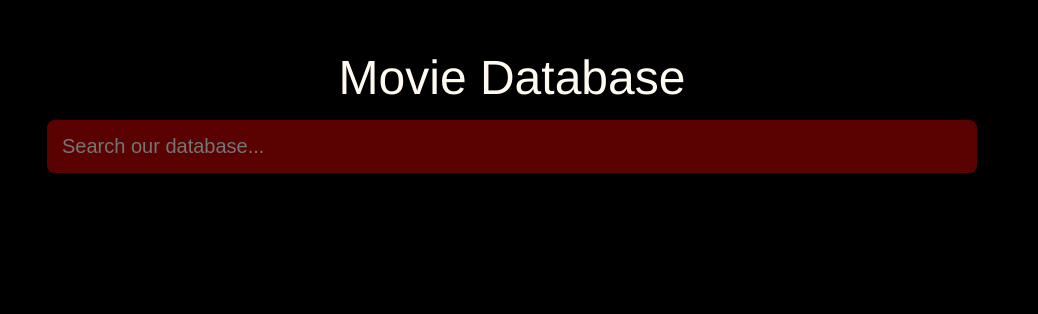
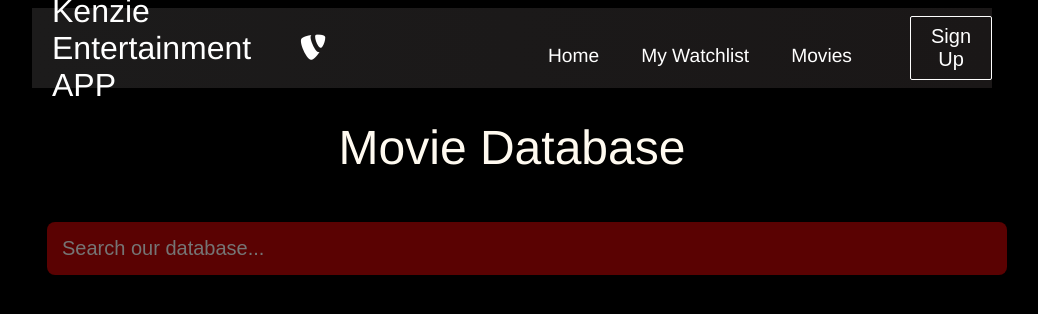
Before and after one commit to ArisFornasari/kapstone-project-13, a React (Create React App) app: page / in a window 1280 px wide. Shown: the top 314 px of the page, without its empty margins (128-1166 px from the left). Built offline with nearby package versions, Linux system fonts and the light colour scheme.

Commit message:
CREATED HOMEPAGE NAVBAR MENU

```diff
--- a/package.json
+++ b/package.json
@@ -9,6 +9,7 @@
     "axios": "^0.21.1",
     "react": "^17.0.2",
     "react-dom": "^17.0.2",
+    "react-router-dom": "^5.2.0",
     "react-scripts": "4.0.3",
     "web-vitals": "^1.1.1"
   },
--- a/public/index.html
+++ b/public/index.html
@@ -10,6 +10,12 @@
       content="Web site created using create-react-app"
     />
     <link rel="apple-touch-icon" href="%PUBLIC_URL%/logo192.png" />
+    <link rel="stylesheet" href="https://use.fontawesome.com/releases/v5.15.3/css/all.css" integrity="sha384-SZXxX4whJ79/gErwcOYf+zWLeJdY/qpuqC4cAa9rOGUstPomtqpuNWT9wdPEn2fk" crossorigin="anonymous">
+    <link
+    href="https://fonts.googleapis.com/css2?family=PT+Sans:wght@700&display=swap"
+    rel="stylesheet"/>
+
+
     <!--
       manifest.json provides metadata used when your web app is installed on a
       user's mobile device or desktop. See https://developers.google.com/web/fundamentals/web-app-manifest/
@@ -24,7 +30,7 @@
       work correctly both with client-side routing and a non-root public URL.
       Learn how to configure a non-root public URL by running `npm run build`.
     -->
-    <title>React App</title>
+    <title>Kenzie Box Office</title>
   </head>
   <body>
     <noscript>You need to enable JavaScript to run this app.</noscript>
--- a/src/App.js
+++ b/src/App.js
@@ -1,5 +1,8 @@
 import React, { useState } from 'react';
 import axios from 'axios';
+
+import Navbar from "./components/Navbar";
+import {BrowserRouter as Router, Switch, Route} from "react-router-dom";
 
 import Search from './components/Search'
 import Results from './components/Results'
@@ -55,13 +58,21 @@
 
   return (
     <div className="App">
+      <main>
+
+      <Router>
+     <Navbar/>
+     <switch>
+       <Route path="/" exact/>
+     </switch>
+
       <header>
         <h1>Movie Database</h1>
       </header>
-      <main>
         <Search handleInput={handleInput} search={search} />
 
         <Results results={state.results} openPopup={openPopup} />
+     </Router>
 
         {(typeof state.selected.Title != "undefined") ? <Popup selected={state.selected} closePopup=
         {closePopup} /> : false}
--- /dev/null
+++ b/src/components/Button.css
@@ -0,0 +1,47 @@
+:root{
+    --primary: #fff;
+}
+
+.btn {
+
+padding: 8px 20px;
+border-radius: 2px;
+outline: none;
+border: none;
+cursor: pointer;
+
+}
+
+.btn--primary {
+    background-color: var(--primary);
+    color: #242424;
+    border: 1px solid var(--primary);
+}
+
+.btn--outline{
+    background-color: transparent;
+    color: #fff;
+    padding: 8pc 20px;
+    border: 1px solid var(--primary);
+    transition: all 0.3s ease-out;
+
+}
+
+.btn--medium{
+    padding: 8px 20px;
+    font-size: 20px;
+
+}
+
+.btn--large{
+    padding: 12px 26px;
+    font-size: 20px;
+}
+
+.btn--medium:hover,
+.btn--large:hover{
+    background-color: #fff;
+    color: #242424;
+    transition: all 0.3s ease-out;
+
+}
--- /dev/null
+++ b/src/components/Button.js
@@ -0,0 +1,35 @@
+import React from 'react';
+import "./Button.css";
+import { Link } from "react-router-dom"
+
+const STYLES = ["btn--primary", "btn--outline"]
+
+const SIZES = ["btn--medium", "btn--large"]
+export const Button = ({
+    children,
+    type,
+    onClick,
+    buttonStyle,
+    buttonSize
+}) => {
+    const checkButtonStyle = STYLES.includes(buttonStyle)
+    ? buttonStyle
+    : STYLES[0]
+
+    const checkButtonSize = SIZES.includes(buttonSize)
+    ? buttonSize
+    : SIZES[0]
+
+    return (
+        // This allows anything to render thats inside the button
+        <Link to="sign-up" className="btn-mobile">
+            <button
+            className={`btn ${checkButtonStyle} ${checkButtonSize}` }
+            onClick={onClick}
+            type={type}
+            >
+
+                {children}
+            </button>
+        </Link>     )
+};
--- /dev/null
+++ b/src/components/Navbar.css
@@ -0,0 +1,158 @@
+.navbar {
+    background: linear-gradient(90deg, rgb(28, 27, 27) 0%, rgb(26, 23, 23) 100%);
+    height: 80px;
+    display: flex;
+    justify-content: center;
+    align-items: center;
+    font-size: 1.2rem;
+    position: sticky;
+    top: 0;
+    z-index: 999;
+  }
+
+  .navbar-container {
+    display: flex;
+    justify-content: center;
+    align-items: center;
+    height: 80px;
+    max-width: 960px;
+  }
+
+  .navbar-logo {
+    color: #fff;
+    justify-self: start;
+    margin-left: 20px;
+    cursor: pointer;
+    text-decoration: none;
+    font-size: 2rem;
+    display: flex;
+    align-items: center;
+  }
+
+  .fa-typo3 {
+    margin-left: 0.5rem;
+    font-size: 1.8rem;
+  }
+
+  .nav-menu {
+    display: grid;
+    grid-template-columns: repeat(4, auto);
+    grid-gap: 10px;
+    list-style: none;
+    text-align: center;
+    width: 60vw;
+    justify-content: end;
+    margin-right: 2rem;
+  }
+
+  .nav-item {
+    height: 80px;
+  }
+
+  .nav-links {
+    color: #fff;
+    display: flex;
+    align-items: center;
+    text-decoration: none;
+    padding: 0.5rem 1rem;
+    height: 100%;
+  }
+
+  .nav-links:hover {
+    border-bottom: 4px solid #fff;
+    transition: all 0.2s ease-out;
+  }
+
+  .fa-bars {
+    color: #fff;
+  }
+
+  .nav-links-mobile {
+    display: none;
+  }
+
+  .menu-icon {
+    display: none;
+  }
+
+  @media screen and (max-width: 960px) {
+    .NavbarItems {
+      position: relative;
+    }
+
+    .nav-menu {
+      display: flex;
+      flex-direction: column;
+      width: 100%;
+      height: 90vh;
+      position: absolute;
+      top: 80px;
+      left: -100%;
+      opacity: 1;
+      transition: all 0.5s ease;
+    }
+
+    .nav-menu.active {
+      background: #242222;
+      left: 0;
+      opacity: 1;
+      transition: all 0.5s ease;
+      z-index: 1;
+    }
+
+    .nav-links {
+      text-align: center;
+      padding: 2rem;
+      width: 100%;
+      display: table;
+    }
+
+    .nav-links:hover {
+      background-color: #fff;
+      color: #242424;
+      border-radius: 0;
+    }
+
+    .navbar-logo {
+      position: absolute;
+      top: 0;
+      left: 0;
+      transform: translate(25%, 50%);
+    }
+
+    .menu-icon {
+      display: block;
+      position: absolute;
+      top: 0;
+      right: 0;
+      transform: translate(-100%, 60%);
+      font-size: 1.8rem;
+      cursor: pointer;
+    }
+
+    .fa-times {
+      color: #fff;
+      font-size: 2rem;
+    }
+
+    .nav-links-mobile {
+      display: block;
+      text-align: center;
+      margin: 2rem auto;
+      border-radius: 4px;
+      width: 80%;
+      text-decoration: none;
+      font-size: 1.5rem;
+      background-color: transparent;
+      color: #fff;
+      padding: 14px 20px;
+      border: 1px solid #fff;
+      transition: all 0.3s ease-out;
+    }
+
+    .nav-links-mobile:hover {
+      background: #fff;
+      color: #242424;
+      transition: 250ms;
+    }
+  }
--- /dev/null
+++ b/src/components/Navbar.js
@@ -0,0 +1,62 @@
+import React, {useState} from 'react'
+import {Link} from "react-router-dom"
+import "./Navbar.css";
+import {Button} from "./Button"
+
+export default function Navbar() {
+
+    const [click, setClick] = useState(false)
+    const [button, setButton] = useState(true)
+    const handleClick = () => setClick(!click);
+    const closeMobileMenu = () => setClick(false)
+
+    const showButton = () => {
+        if(window.innerWidth <= 960){
+            setButton(false);
+        }else {
+            setButton(true);
+        }
+    };
+
+    window.addEventListener("resize", showButton)
+
+    return (
+<>
+
+<nav className="navbar">
+   <div className="navbar-container">
+       <Link to="/" className="navbar-logo">
+       Kenzie Entertainment APP <i className="fab fa-typo3"/>
+       </Link>
+       <div className="menu-icon" onClick={handleClick}>
+       <i className={click ? "fas fa-times" : "fas fa-bars"}/>
+    </div>
+    <ul className={click ? "nav-menu active" : "nav-menu"}>
+    <li className="nav-item">
+        <Link to="/" className="nav-links" onClick={closeMobileMenu}>
+            Home
+        </Link>
+    </li>
+    <li className="nav-item">
+        <Link to="/my-watchlist" className="nav-links" onClick={closeMobileMenu}>
+            My Watchlist
+        </Link>
+    </li>
+    <li className="nav-item">
+        <Link to="/movies" className="nav-links" onClick={closeMobileMenu}>
+            Movies
+        </Link>
+    </li>
+    <li className="nav-item">
+        <Link to="/sign-up" className="nav-links-mobile" onClick={closeMobileMenu}>
+            Sign Up
+        </Link>
+    </li>
+    </ul>
+    {button && <Button buttonStyle="btn--outline">Sign Up</Button>}
+  </div>
+</nav>
+
+</>
+    )
+}
--- a/src/components/Results.js
+++ b/src/components/Results.js
@@ -4,7 +4,7 @@
 function Results({ results, openPopup }) {
   return (
     <section className="results">
-      {results.map( result => (
+      {results && results.map( result => (
         <Result key={result.imdbID}result={result} openPopup={openPopup} />
       ))}
     </section>
--- a/src/index.css
+++ b/src/index.css
@@ -1,7 +1,13 @@
-* {
+/* * {
     margin: 0;
     padding: 0;
     box-sizing: border-box;
+} */
+
+.App {
+  width: 100%;
+  max-width: 960px;
+  margin: auto;
 }
 
 body {
@@ -9,10 +15,10 @@
     background-color: black;
 }
 
-header {
+/* header {
     padding: 50px 15px 0px;
 
-}
+} */
 
 header h1 {
     color:floralwhite;
@@ -23,9 +29,9 @@
 
 main {
   width: 100%;
-  max-width: 960px;
   margin: 0 auto;
 }
+
  section {
    padding: 15px;
 
```
Also changed, not shown: 1 other file (tests, documents, lock files or other folders).
